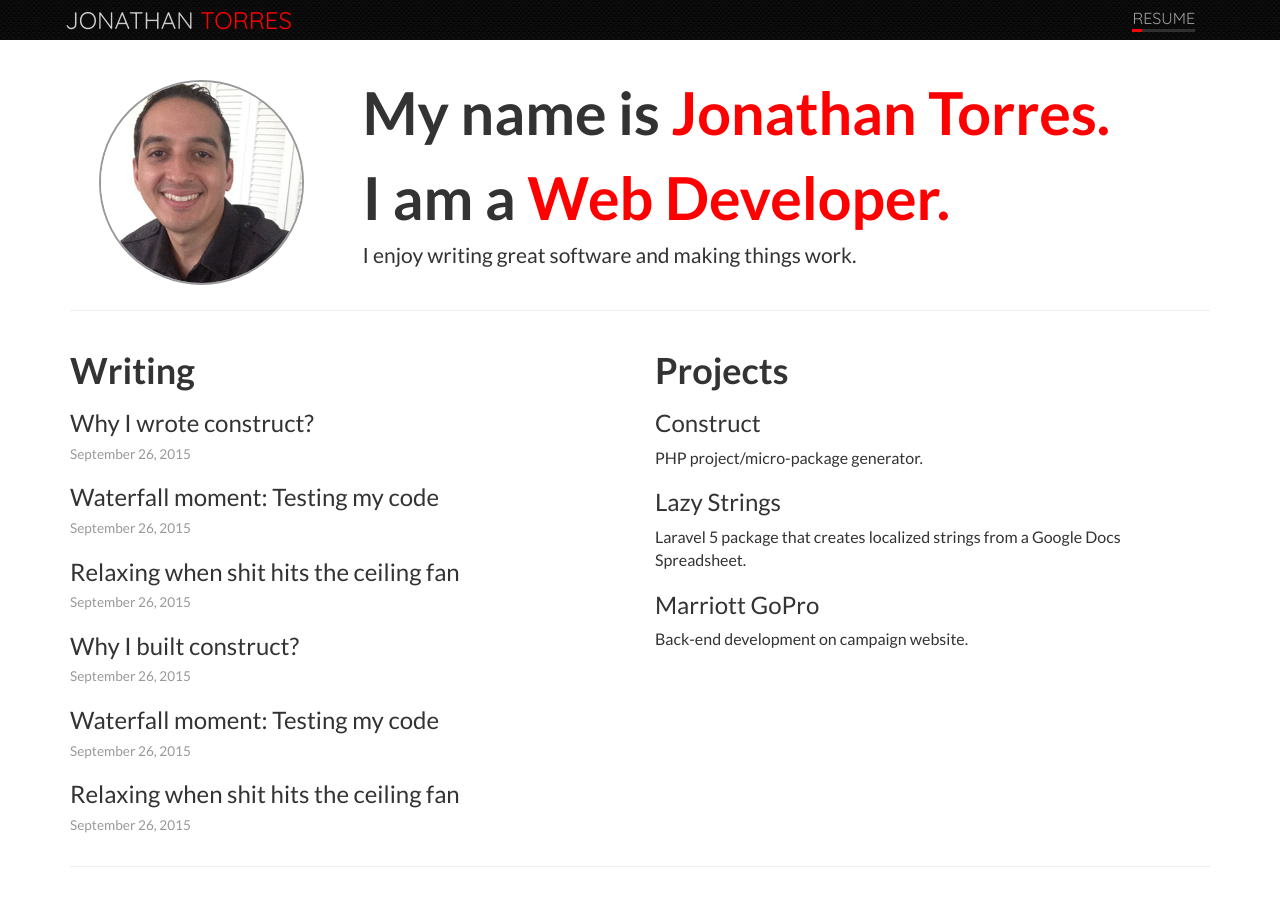
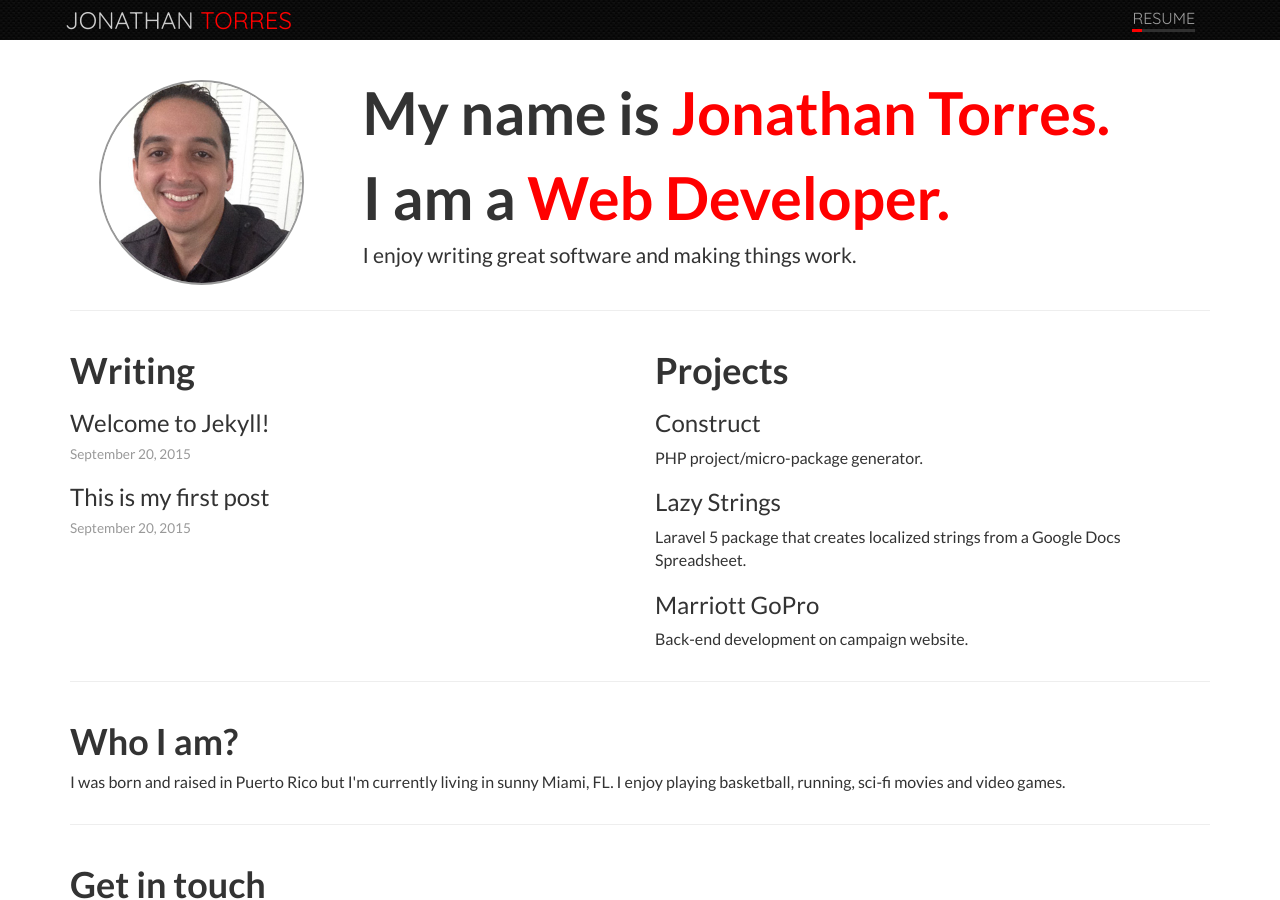
Before and after one commit to jonathantorres/website, a Jekyll site: the page built from index.html, in a window 1280 px wide and 900 px high. Built offline with Jekyll 4.4.1, drawn with Linux system fonts in a browser that asks for light colours.

Commit message:
Dynamic posts.

```diff
--- a/index.html
+++ b/index.html
@@ -20,30 +20,12 @@
     <div class="col-md-6 writing">
         <h1>Writing</h1>
         <ul class="list-unstyled posts-list">
-            <li>
-                <a href="#"><h3>Why I wrote construct?</h3></a>
-                <small>September 26, 2015</small>
-            </li>
-            <li>
-                <a href="#"><h3>Waterfall moment: Testing my code</h3></a>
-                <small>September 26, 2015</small>
-            </li>
-            <li>
-                <a href="#"><h3>Relaxing when shit hits the ceiling fan</h3></a>
-                <small>September 26, 2015</small>
-            </li>
-            <li>
-                <a href="#"><h3>Why I built construct?</h3></a>
-                <small>September 26, 2015</small>
-            </li>
-            <li>
-                <a href="#"><h3>Waterfall moment: Testing my code</h3></a>
-                <small>September 26, 2015</small>
-            </li>
-            <li>
-                <a href="#"><h3>Relaxing when shit hits the ceiling fan</h3></a>
-                <small>September 26, 2015</small>
-            </li>
+            {% for post in site.posts limit:5 %}
+                <li>
+                    <a href="{{ post.url }}"><h3>{{ post.title }}</h3></a>
+                    <small>{{ post.date | date: '%B %d, %Y' }}</small>
+                </li>
+            {% endfor %}
         </ul>
     </div>
 
```
